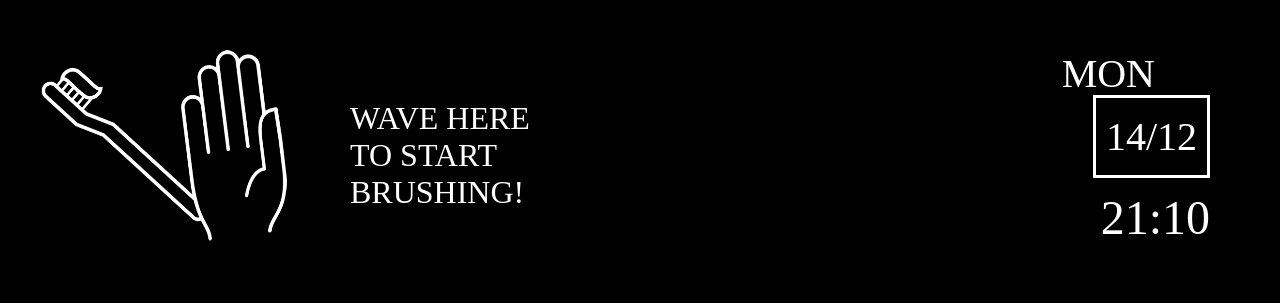
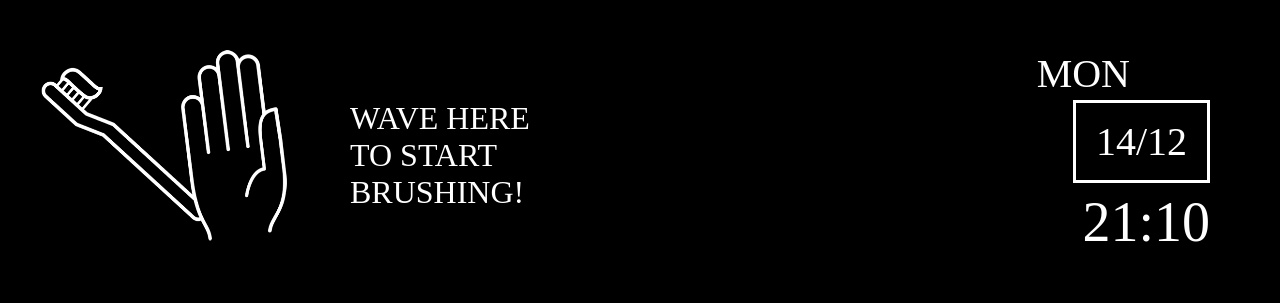
Before and after one commit to Ingibjorg/ArtyMirror, a website: page index.html in a window 1280 px wide. Drawn offline with Linux system fonts and the light colour scheme.

Commit message:
Correcting clock look

```diff
--- a/css/main.css
+++ b/css/main.css
@@ -57,16 +57,16 @@ body {
   top: 50px;
   color: white;
   position: absolute;
-  right: 125px;
+  right: 150px;
 }
 
 #date {
   color: white;
   position: absolute;
   right: 70px;
-  top: 95px;
+  top: 100px;
   border-style: solid;
-  padding: 15px 10px;
+  padding: 15px 20px;
   font-family: 'akkurat-mono';
 }
 
@@ -75,7 +75,7 @@ body {
   position: absolute;
   right: 70px;
   top: 190px;
-  font-size: 300%;
+  font-size: 350%;
   font-family: 'akkurat-mono';
 }
 
```
